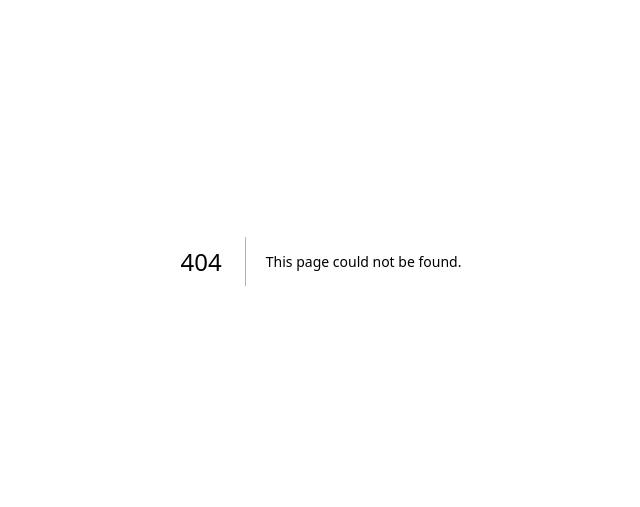
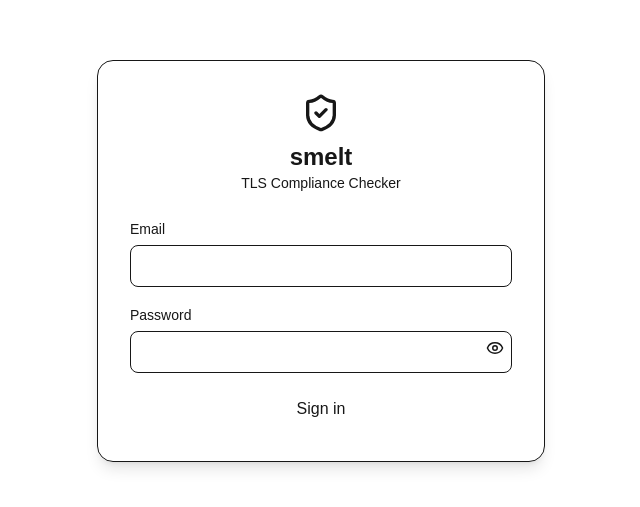
Before and after one commit to Crude-Palm-Oil/smelt-frontend, a Next.js app: page /auth in a window 1280 px wide. Before the commit this address had no page. Shown: the part 139-646 px from the top of the page, without its empty margins (319-959 px from the left). Built offline with nearby package versions, Linux system fonts and the light colour scheme.

Commit message:
make a mock data

```diff
--- a/components/auth/loginform.tsx
+++ b/components/auth/loginform.tsx
@@ -23,9 +23,11 @@ export function LoginForm() {
       await new Promise((res) => setTimeout(res, 1000));
 
       if (email === "admin@smelt.com" && password === "password") {
-        router.push("/dashboard");
+        router.push("/main/dashboard");
+      } else if (email !== "admin@smelt.com"){
+        throw new Error("Email not registered");
       } else {
-        throw new Error("Invalid credentials");
+        throw new Error("Wrong Password")
       }
     } catch (err: any) {
       setError(err.message);
```
Also changed, not shown: app/auth/page.tsx (renamed from app/main/auth/page.tsx).
